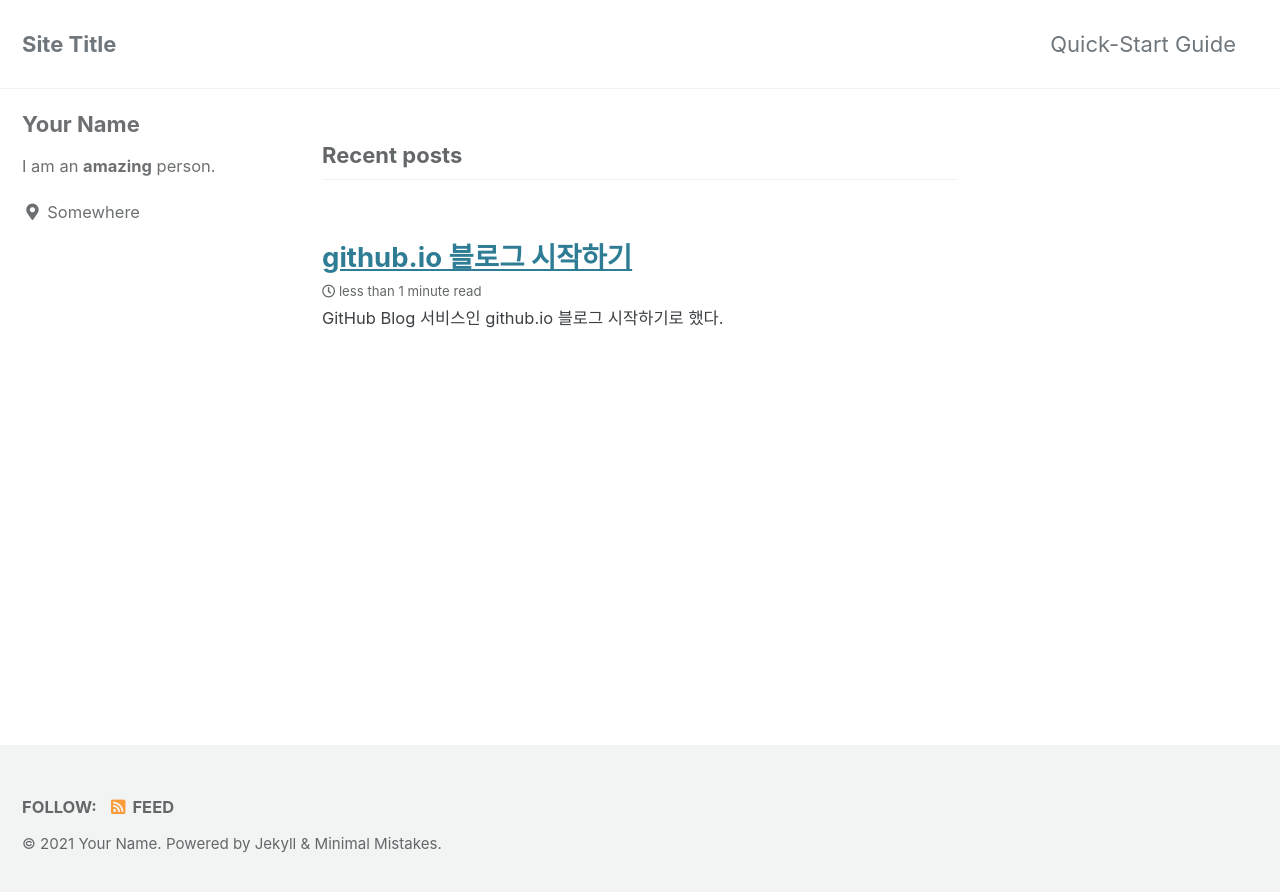
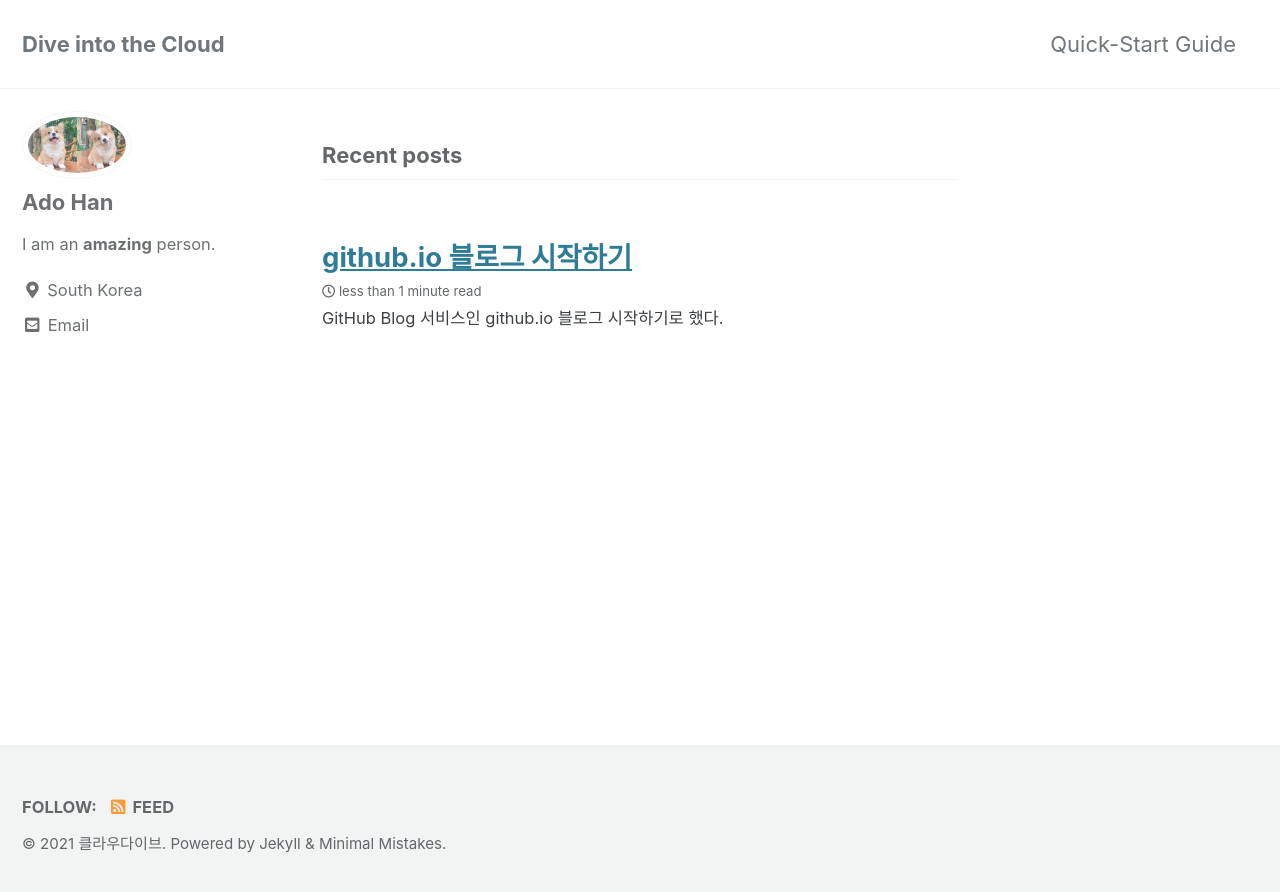
Before and after one commit to clowoodive/clowoodive.github.io, a Jekyll site: the page built from index.html, in a window 1280 px wide. Shown: the top 892 px of the page. Built offline with Jekyll 4.4.1, drawn with Linux system fonts in a browser that asks for light colours; cached includes are drawn as plain includes; the list of posts is cut into pages by our own code.

Commit message:
intoruduce

```diff
--- a/_config.yml
+++ b/_config.yml
@@ -16,12 +16,12 @@ minimal_mistakes_skin    : "default" # "air", "aqua", "contrast", "dark", "dirt"
 
 # Site Settings
 locale                   : "en-US"
-title                    : "Site Title"
+title                    : "Dive into the Cloud"
 title_separator          : "-"
 subtitle                 : # site tagline that appears below site title in masthead
-name                     : "Your Name"
-description              : "An amazing website."
-url                      : # the base hostname & protocol for your site e.g. "https://mmistakes.github.io"
+name                     : "클라우다이브"
+description              : "돌아 돌아 클라우드에 정착하려는 개발자."
+url                      : "https://clowoodive.github.io" # the base hostname & protocol for your site e.g. "https://mmistakes.github.io"
 baseurl                  : # the subpath of your site, e.g. "/blog"
 repository               : # GitHub username/repo-name e.g. "mmistakes/minimal-mistakes"
 teaser                   : # path of fallback teaser image, e.g. "/assets/images/500x300.png"
@@ -102,11 +102,11 @@ analytics:
 
 # Site Author
 author:
-  name             : "Your Name"
-  avatar           : # path of avatar image, e.g. "/assets/images/bio-photo.jpg"
+  name             : "Ado Han"
+  avatar           : "/assets/images/dog.jpg" # path of avatar image, e.g. "/assets/images/bio-photo.jpg"
   bio              : "I am an **amazing** person."
-  location         : "Somewhere"
-  email            :
+  location         : "South Korea"
+  email            : eeemmm
   links:
     - label: "Email"
       icon: "fas fa-fw fa-envelope-square"
```
Also changed, not shown: assets/images/dog.jpg (added).
